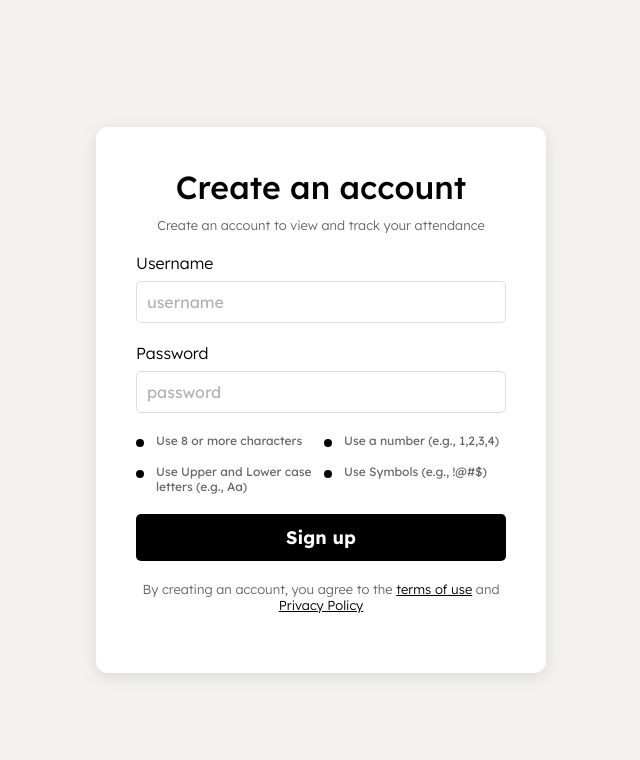
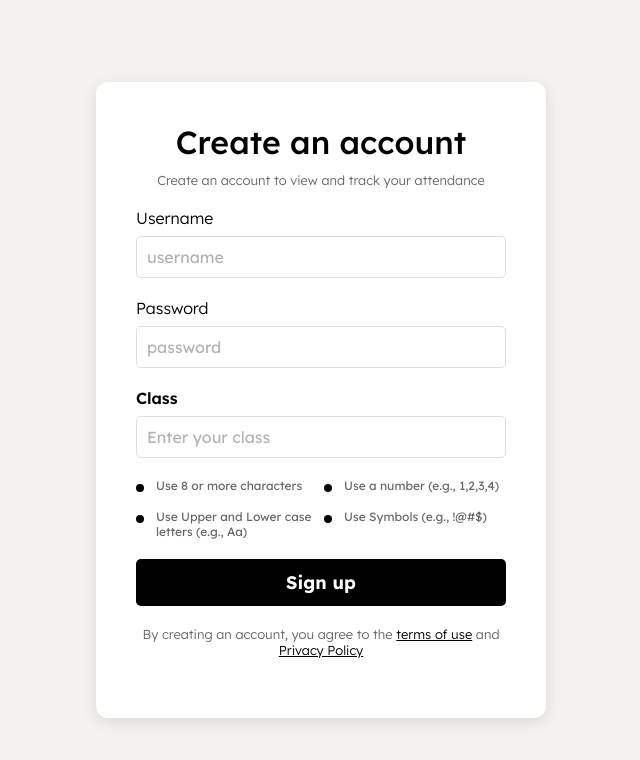
Before and after one commit to rohitdhawadkar/Attendance_tracker, a React (Create React App) app in the folder frontend/: page /signup in a window 1280 px wide. Shown: the top 760 px of the page, without its empty margins (319-959 px from the left). Built offline with nearby package versions, Linux system fonts and the light colour scheme.

Commit message:
changes made to CreateAccount.js

```diff
--- a/frontend/src/createAccount.js
+++ b/frontend/src/createAccount.js
@@ -6,6 +6,7 @@ import { useNavigate } from "react-router-dom";
 const CreateAccount = () => {
   const [username, setUsername] = useState("");
   const [password, setPassword] = useState("");
+  const [className, setClassName] = useState(""); // State for class input
   const [message, setMessage] = useState("");
   const [isSubmitting, setIsSubmitting] = useState(false);
 
@@ -17,13 +18,20 @@ const CreateAccount = () => {
     setMessage("");
 
     try {
+      const classResponse = await axios.post("http://localhost:3001/addclass", {
+        className,
+      });
+
+      const classId = classResponse.data._id;
+
+      // Step 3: Create the user with the class ID
       const response = await axios.post("http://localhost:3001/register", {
         username,
         password,
+        classId, // Use the newly created class ID
       });
 
       setMessage(response.data.msg || "Account created successfully!");
-
       navigate("/");
     } catch (error) {
       if (error.response) {
@@ -73,6 +81,19 @@ const CreateAccount = () => {
             required
           />
 
+          <label htmlFor="class" className="class-label">
+            Class
+          </label>
+          <input
+            type="text"
+            id="class"
+            name="classInput" // Changed name to classInput
+            placeholder="Enter your class"
+            value={className}
+            onChange={(e) => setClassName(e.target.value)}
+            required
+          />
+
           <div className="password-guidelines">
             <ul>
               <li>Use 8 or more characters</li>
@@ -86,7 +107,7 @@ const CreateAccount = () => {
             {isSubmitting ? "Creating account..." : "Sign up"}
           </button>
         </form>
-        {message && <p className="message">{message}</p>}{" "}
+        {message && <p className="message">{message}</p>}
         <p className="terms">
           By creating an account, you agree to the{" "}
           <a href="/terms">terms of use</a> and{" "}
```
